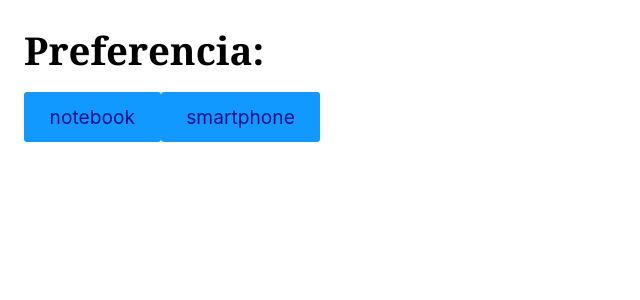
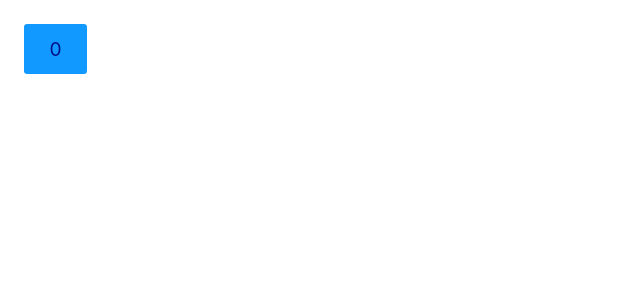
Before and after one commit to CassianoThurow/origamid-react, a React (Create React App) app in the folder react-hooks/: page / in a window 1280 px wide. Shown: the top 300 px of the page, without its empty margins (0-640 px from the left). Built offline with nearby package versions, Linux system fonts and the light colour scheme.

Commit message:
✨ useRef

```diff
--- a/react-hooks/src/index.js
+++ b/react-hooks/src/index.js
@@ -1,12 +1,12 @@
 import React from 'react';
 import ReactDOM from 'react-dom';
 
-import UseEffectResolve from './exercicios/useEffect/UseEffectResolve';
+import App from './useRef/teste';
 
 
 ReactDOM.render(
   <React.StrictMode>
-    <UseEffectResolve />
+    <App />
   </React.StrictMode>,
   document.getElementById('root')
 );
--- /dev/null
+++ b/react-hooks/src/useRef/teste.js
@@ -0,0 +1,26 @@
+import React from 'react'
+
+const App = () => {
+    const [contar, setContar] = React.useState(0);
+    const [notificacao, setNotificacao] = React.useState(null);
+    const timeoutRef = React.useRef();
+
+    function handleClick() {
+      setNotificacao('Obrigado por comprar');
+      clearTimeout(timeoutRef.current);
+      timeoutRef.current = setTimeout(() => {
+        setNotificacao(null);
+      }, 1000);
+      setContar(contar + 1);
+    }
+
+    return (
+      <div>
+        <p>{notificacao}</p>
+        <button onClick={handleClick}>{contar}</button>
+      </div>
+    );
+  };
+
+
+  export default App
```
Also changed, not shown: react-hooks/src/useRef/app.js (added, +34 -0 lines).
